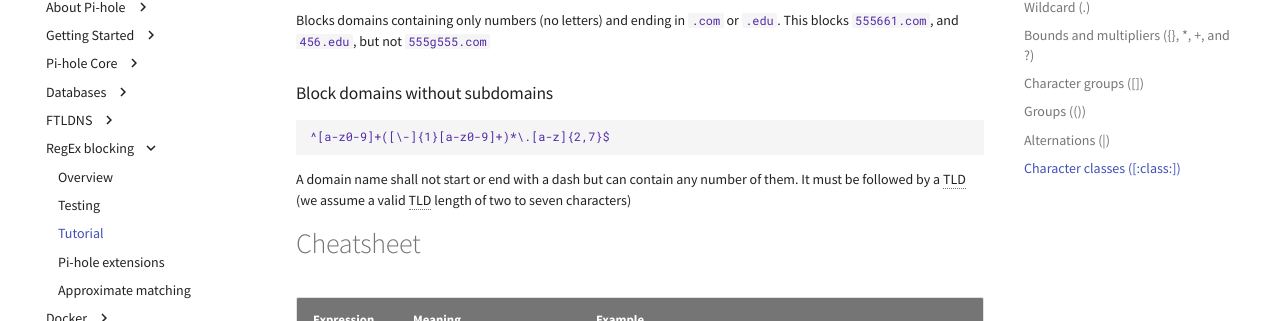
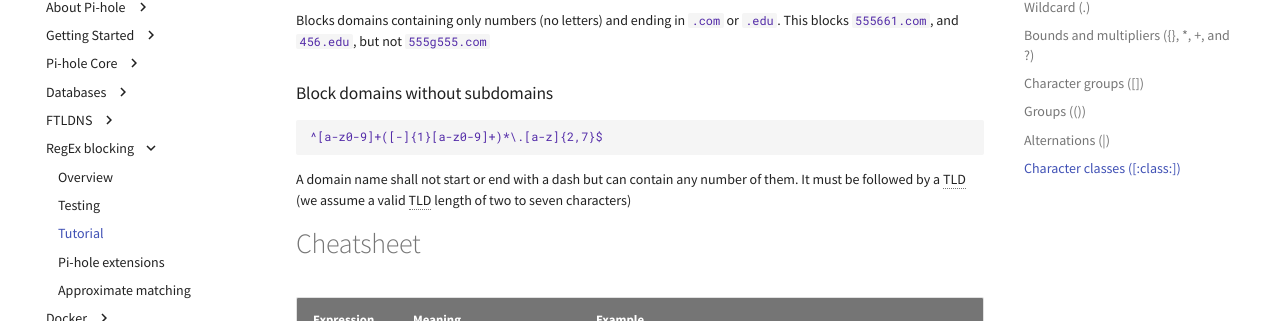
Before and after one commit to pi-hole/docs, an MkDocs documentation site: the page built from docs/regex/tutorial.md, in a window 1280 px wide and 900 px high, scrolled down 3917 px. Shown: the part 131-452 px from the top of the window. Built offline with MkDocs 1.6.1 and Material for MkDocs 9.7.7, drawn with Linux system fonts in a browser that asks for light colours; comment, search, counter and statistics services are not loaded.

Commit message:
Fix error in 'Advanced examples' expression
The section on character groups clearly states "To include a literal
-, make it the first or last character, ..."

In the example `Block domains without subdomains` the bounded
character group `[\-]{1}` should be `[-]{1}` if the intention is to match a
literal `-` as suggested by the accompanying description.

Signed-off-by: Guy Gastineau <strings.stringsandstrings@gmail.com>

````diff
--- a/docs/regex/tutorial.md
+++ b/docs/regex/tutorial.md
@@ -119,7 +119,7 @@ Blocks domains containing only numbers (no letters) and ending in `.com` or `.ed
 ### Block domains without subdomains
 
 ```
-^[a-z0-9]+([\-]{1}[a-z0-9]+)*\.[a-z]{2,7}$
+^[a-z0-9]+([-]{1}[a-z0-9]+)*\.[a-z]{2,7}$
 ```
 
 A domain name shall not start or end with a dash but can contain any number of them. It must be followed by a TLD (we assume a valid TLD length of two to seven characters)
````
